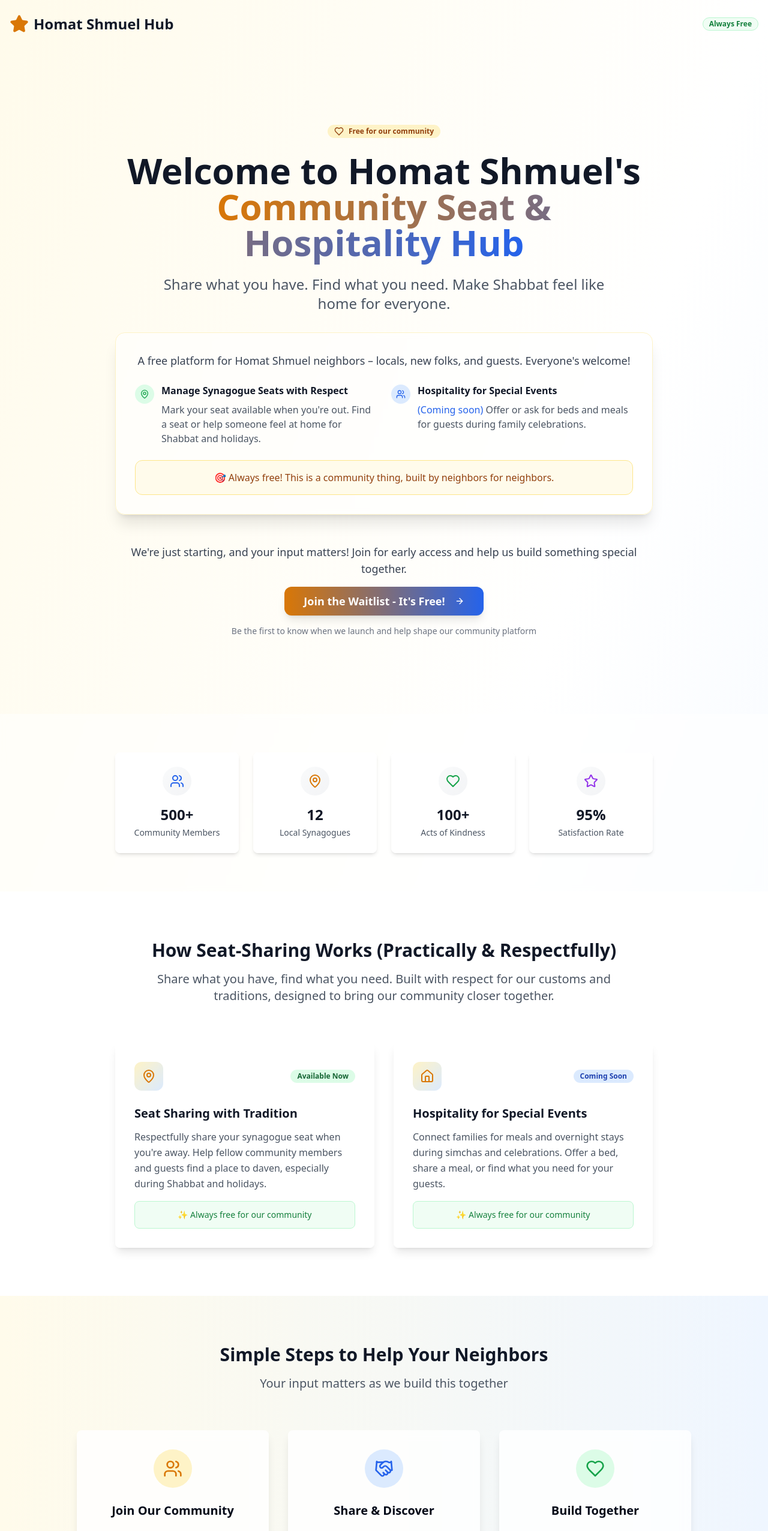
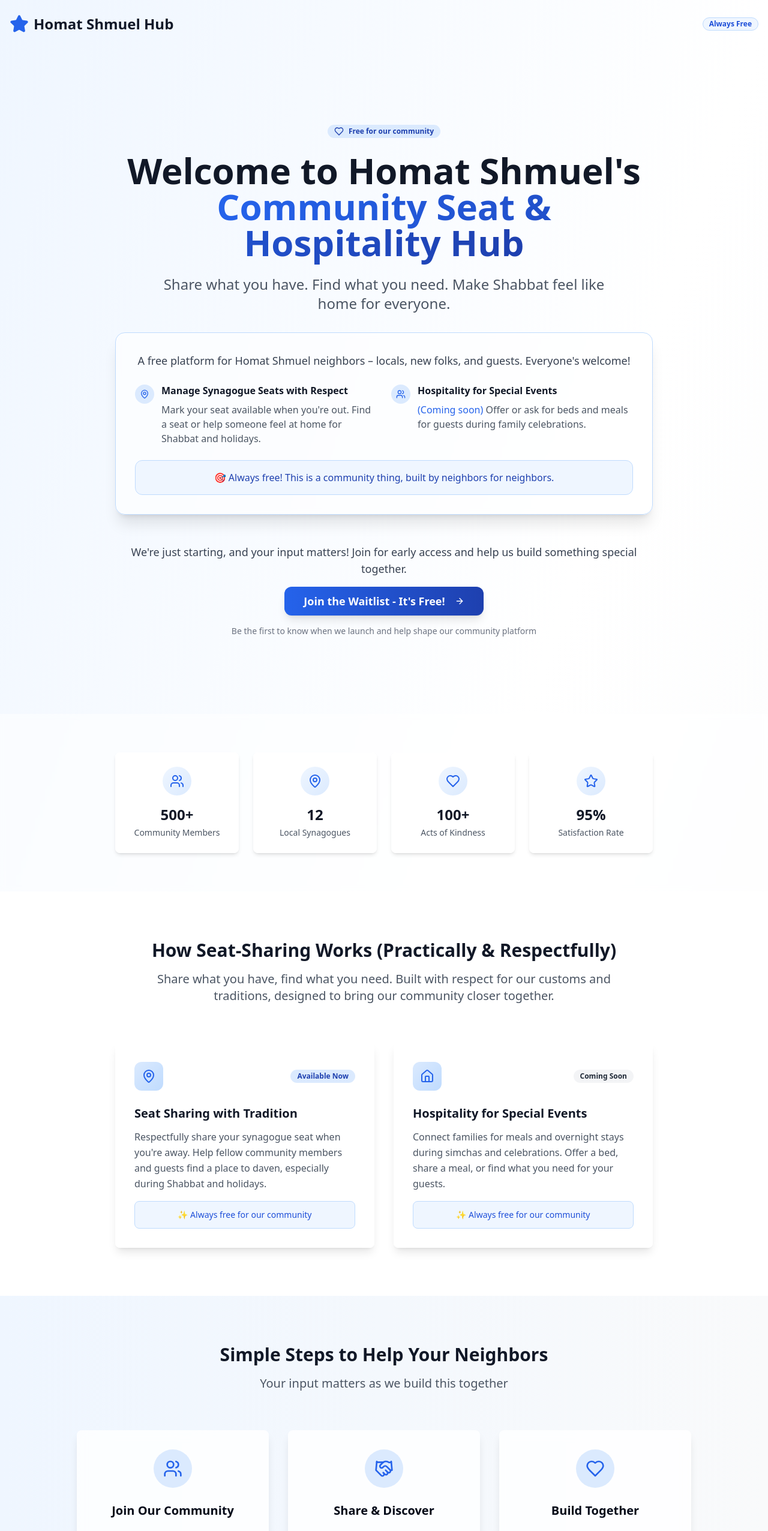
Before and after one commit to avrahamm/seats-hub-lovable, a React (Vite) app: page / in a window 1280 px wide. Shown: the top 2552 px of the page at 60% size. Built offline with nearby package versions, Linux system fonts and the light colour scheme.

Commit message:
Refactor: Apply Israeli color scheme
Adjusted the color palette to emphasize blue and white, reducing the prominence of green.

```diff
--- a/src/components/CommunityStats.tsx
+++ b/src/components/CommunityStats.tsx
@@ -14,19 +14,19 @@ const CommunityStats = () => {
       icon: MapPin,
       number: "12",
       label: "Local Synagogues",
-      color: "text-amber-600"
+      color: "text-blue-600"
     },
     {
       icon: Heart,
       number: "100+",
       label: "Acts of Kindness",
-      color: "text-green-600"
+      color: "text-blue-600"
     },
     {
       icon: Star,
       number: "95%",
       label: "Satisfaction Rate",
-      color: "text-purple-600"
+      color: "text-blue-600"
     }
   ];
 
@@ -37,7 +37,7 @@ const CommunityStats = () => {
           {stats.map((stat, index) => (
             <Card key={index} className="border-0 shadow-md bg-white/80 backdrop-blur text-center hover:shadow-lg transition-all duration-300">
               <CardContent className="p-6">
-                <div className={`w-12 h-12 rounded-full flex items-center justify-center mx-auto mb-4 bg-gradient-to-br from-gray-50 to-gray-100`}>
+                <div className={`w-12 h-12 rounded-full flex items-center justify-center mx-auto mb-4 bg-gradient-to-br from-blue-50 to-blue-100`}>
                   <stat.icon className={`h-6 w-6 ${stat.color}`} />
                 </div>
                 <div className="text-2xl font-bold text-gray-900 mb-1">{stat.number}</div>
--- a/src/components/FeatureCard.tsx
+++ b/src/components/FeatureCard.tsx
@@ -16,8 +16,8 @@ const FeatureCard = ({ icon: Icon, title, description, status, statusColor }: Fe
     <Card className="border-0 shadow-lg bg-white/80 backdrop-blur hover:shadow-xl transition-all duration-300 transform hover:scale-105">
       <CardContent className="p-8">
         <div className="flex items-center justify-between mb-6">
-          <div className="w-12 h-12 bg-gradient-to-br from-amber-100 to-blue-100 rounded-xl flex items-center justify-center">
-            <Icon className="h-6 w-6 text-amber-600" />
+          <div className="w-12 h-12 bg-gradient-to-br from-blue-100 to-blue-200 rounded-xl flex items-center justify-center">
+            <Icon className="h-6 w-6 text-blue-600" />
           </div>
           <Badge className={statusColor}>
             {status}
@@ -27,8 +27,8 @@ const FeatureCard = ({ icon: Icon, title, description, status, statusColor }: Fe
         <h3 className="text-xl font-semibold text-gray-900 mb-3">{title}</h3>
         <p className="text-gray-600 leading-relaxed mb-4">{description}</p>
 
-        <div className="bg-green-50 p-3 rounded-lg border border-green-200">
-          <p className="text-green-700 text-sm font-medium text-center">
+        <div className="bg-blue-50 p-3 rounded-lg border border-blue-200">
+          <p className="text-blue-700 text-sm font-medium text-center">
             ✨ Always free for our community
           </p>
         </div>
--- a/src/components/HeroSection.tsx
+++ b/src/components/HeroSection.tsx
@@ -12,14 +12,14 @@ const HeroSection = () => {
     <section className="py-20 lg:py-32">
       <div className="container mx-auto px-4">
         <div className="max-w-4xl mx-auto text-center">
-          <Badge className="mb-6 bg-amber-100 text-amber-800 hover:bg-amber-200">
+          <Badge className="mb-6 bg-blue-100 text-blue-800 hover:bg-blue-200">
             <Heart className="h-4 w-4 mr-2" />
             Free for our community
           </Badge>
 
           <h1 className="text-4xl lg:text-6xl font-bold text-gray-900 mb-6 leading-tight">
             Welcome to Homat Shmuel's
-            <span className="text-transparent bg-clip-text bg-gradient-to-r from-amber-600 to-blue-600">
+            <span className="text-transparent bg-clip-text bg-gradient-to-r from-blue-600 to-blue-800">
               {" "}Community Seat & Hospitality Hub
             </span>
           </h1>
@@ -28,15 +28,15 @@ const HeroSection = () => {
             Share what you have. Find what you need. Make Shabbat feel like home for everyone.
           </p>
 
-          <div className="bg-white/60 backdrop-blur-sm rounded-2xl p-8 mb-12 border border-amber-100 shadow-xl">
+          <div className="bg-white/60 backdrop-blur-sm rounded-2xl p-8 mb-12 border border-blue-200 shadow-xl">
             <p className="text-lg text-gray-700 mb-6 font-medium">
               A free platform for Homat Shmuel neighbors – locals, new folks, and guests. Everyone's welcome!
             </p>
 
             <div className="grid md:grid-cols-2 gap-6 text-left">
               <div className="flex items-start space-x-3">
-                <div className="w-8 h-8 bg-green-100 rounded-full flex items-center justify-center flex-shrink-0 mt-0.5">
-                  <MapPin className="h-4 w-4 text-green-600" />
+                <div className="w-8 h-8 bg-blue-100 rounded-full flex items-center justify-center flex-shrink-0 mt-0.5">
+                  <MapPin className="h-4 w-4 text-blue-600" />
                 </div>
                 <div>
                   <h3 className="font-semibold text-gray-900 mb-2">Manage Synagogue Seats with Respect</h3>
@@ -57,8 +57,8 @@ const HeroSection = () => {
               </div>
             </div>
 
-            <div className="mt-6 p-4 bg-amber-50 rounded-xl border border-amber-200">
-              <p className="text-amber-800 font-medium text-center">
+            <div className="mt-6 p-4 bg-blue-50 rounded-xl border border-blue-200">
+              <p className="text-blue-800 font-medium text-center">
                 🎯 Always free! This is a community thing, built by neighbors for neighbors.
               </p>
             </div>
@@ -73,7 +73,7 @@ const HeroSection = () => {
             <Button
               onClick={scrollToWaitlist}
               size="lg"
-              className="bg-gradient-to-r from-amber-600 to-blue-600 hover:from-amber-700 hover:to-blue-700 text-white px-8 py-6 text-lg font-semibold rounded-xl shadow-lg hover:shadow-xl transition-all duration-300 transform hover:scale-105"
+              className="bg-gradient-to-r from-blue-600 to-blue-800 hover:from-blue-700 hover:to-blue-900 text-white px-8 py-6 text-lg font-semibold rounded-xl shadow-lg hover:shadow-xl transition-all duration-300 transform hover:scale-105"
             >
               Join the Waitlist - It's Free!
               <ArrowRight className="ml-2 h-5 w-5" />
--- a/src/pages/Index.tsx
+++ b/src/pages/Index.tsx
@@ -20,27 +20,27 @@ const Index = () => {
       title: "Seat Sharing with Tradition",
       description: "Respectfully share your synagogue seat when you're away. Help fellow community members and guests find a place to daven, especially during Shabbat and holidays.",
       status: "Available Now",
-      statusColor: "bg-green-100 text-green-800"
+      statusColor: "bg-blue-100 text-blue-800"
     },
     {
       icon: Home,
       title: "Hospitality for Special Events",
       description: "Connect families for meals and overnight stays during simchas and celebrations. Offer a bed, share a meal, or find what you need for your guests.",
       status: "Coming Soon",
-      statusColor: "bg-blue-100 text-blue-800"
+      statusColor: "bg-gray-100 text-gray-800"
     }
   ];
 
   return (
-    <div className="min-h-screen bg-gradient-to-br from-amber-50 via-white to-blue-50">
+    <div className="min-h-screen bg-gradient-to-br from-blue-50 via-white to-gray-50">
       {/* Header */}
       <header className="container mx-auto px-4 py-6">
         <div className="flex items-center justify-between">
           <div className="flex items-center space-x-2">
-            <Star className="h-8 w-8 text-amber-600 fill-current" />
+            <Star className="h-8 w-8 text-blue-600 fill-current" />
             <span className="text-2xl font-bold text-gray-900">Homat Shmuel Hub</span>
           </div>
-          <Badge variant="outline" className="text-green-700 border-green-200 bg-green-50">
+          <Badge variant="outline" className="text-blue-700 border-blue-200 bg-blue-50">
             Always Free
           </Badge>
         </div>
@@ -75,7 +75,7 @@ const Index = () => {
         </section>
 
         {/* How It Works */}
-        <section className="py-20 bg-gradient-to-r from-amber-50 to-blue-50">
+        <section className="py-20 bg-gradient-to-r from-blue-50 to-gray-50">
           <div className="container mx-auto px-4">
             <div className="text-center mb-16">
               <h2 className="text-3xl font-bold text-gray-900 mb-4">Simple Steps to Help Your Neighbors</h2>
@@ -85,8 +85,8 @@ const Index = () => {
             <div className="grid md:grid-cols-3 gap-8 max-w-5xl mx-auto">
               <Card className="text-center border-0 shadow-lg bg-white/80 backdrop-blur">
                 <CardContent className="p-8">
-                  <div className="w-16 h-16 bg-amber-100 rounded-full flex items-center justify-center mx-auto mb-6">
-                    <Users className="h-8 w-8 text-amber-600" />
+                  <div className="w-16 h-16 bg-blue-100 rounded-full flex items-center justify-center mx-auto mb-6">
+                    <Users className="h-8 w-8 text-blue-600" />
                   </div>
                   <h3 className="text-xl font-semibold mb-4">Join Our Community</h3>
                   <p className="text-gray-600">Connect with your Homat Shmuel neighbors - locals, newcomers, and guests are all welcome!</p>
@@ -105,8 +105,8 @@ const Index = () => {
 
               <Card className="text-center border-0 shadow-lg bg-white/80 backdrop-blur">
                 <CardContent className="p-8">
-                  <div className="w-16 h-16 bg-green-100 rounded-full flex items-center justify-center mx-auto mb-6">
-                    <Heart className="h-8 w-8 text-green-600" />
+                  <div className="w-16 h-16 bg-blue-100 rounded-full flex items-center justify-center mx-auto mb-6">
+                    <Heart className="h-8 w-8 text-blue-600" />
                   </div>
                   <h3 className="text-xl font-semibold mb-4">Build Together</h3>
                   <p className="text-gray-600">Help us grow this platform with your feedback and make Shabbat feel like home for everyone.</p>
@@ -124,7 +124,7 @@ const Index = () => {
           <div className="container mx-auto px-4">
             <div className="text-center">
               <div className="flex items-center justify-center space-x-2 mb-4">
-                <Star className="h-6 w-6 text-amber-400 fill-current" />
+                <Star className="h-6 w-6 text-blue-400 fill-current" />
                 <span className="text-xl font-bold">Homat Shmuel Hub</span>
               </div>
               <p className="text-gray-400 mb-6">
```
Also changed, not shown: src/components/WaitlistForm.tsx (+13 -13 lines).
